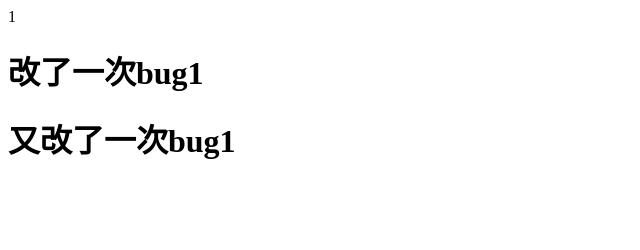
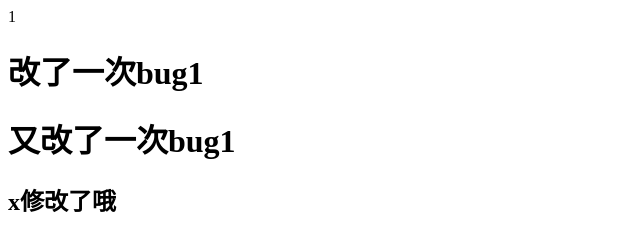
Before and after one commit to marineyulxl/git-test, a plain HTML site: page index.html in a window 1280 px wide. Shown: the whole page, without its empty margins (0-640 px from the left). Drawn offline with Linux system fonts and the light colour scheme.

Commit message:
修改了哦

```diff
--- a/index.html
+++ b/index.html
@@ -12,6 +12,8 @@
         <h1>改了一次bug1</h1>
 
         <h1>又改了一次bug1</h1>
+
+        <h2>x修改了哦</h2>
     </div>
 </body>
 </html>
```
